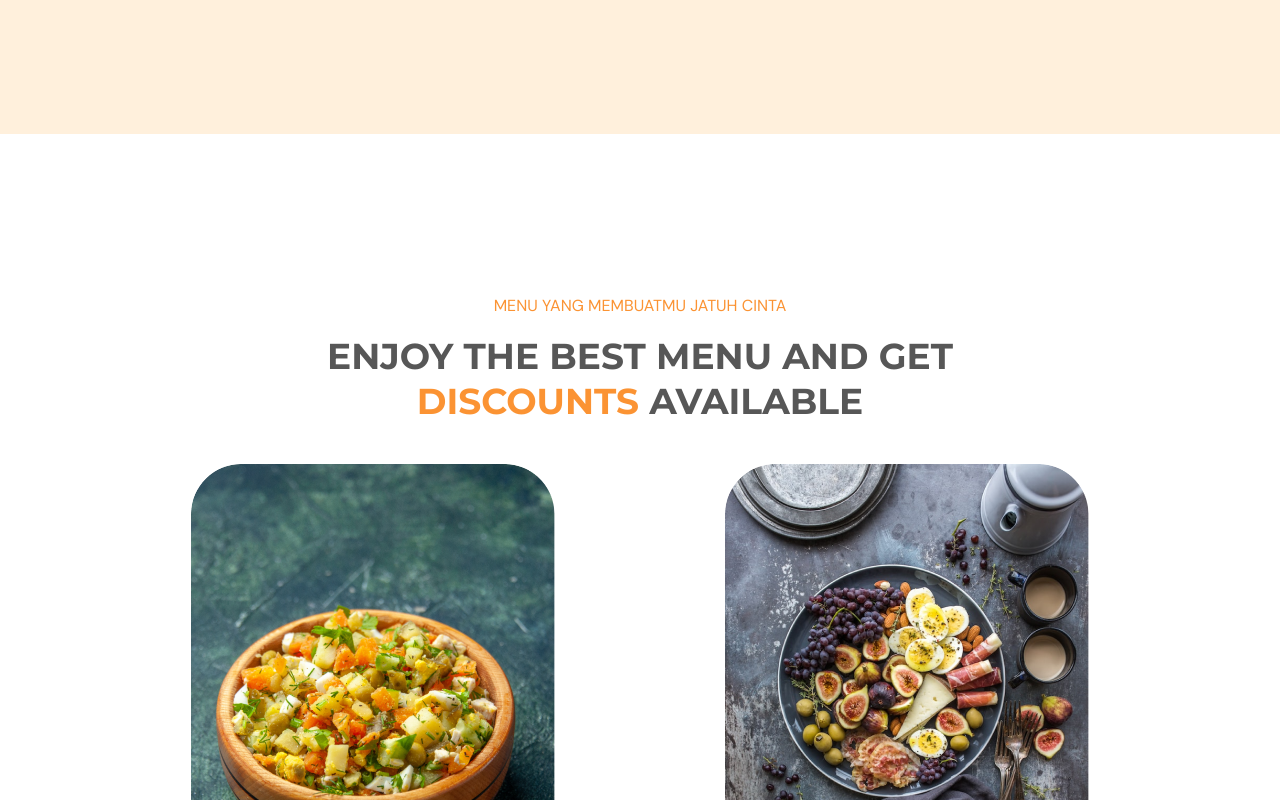
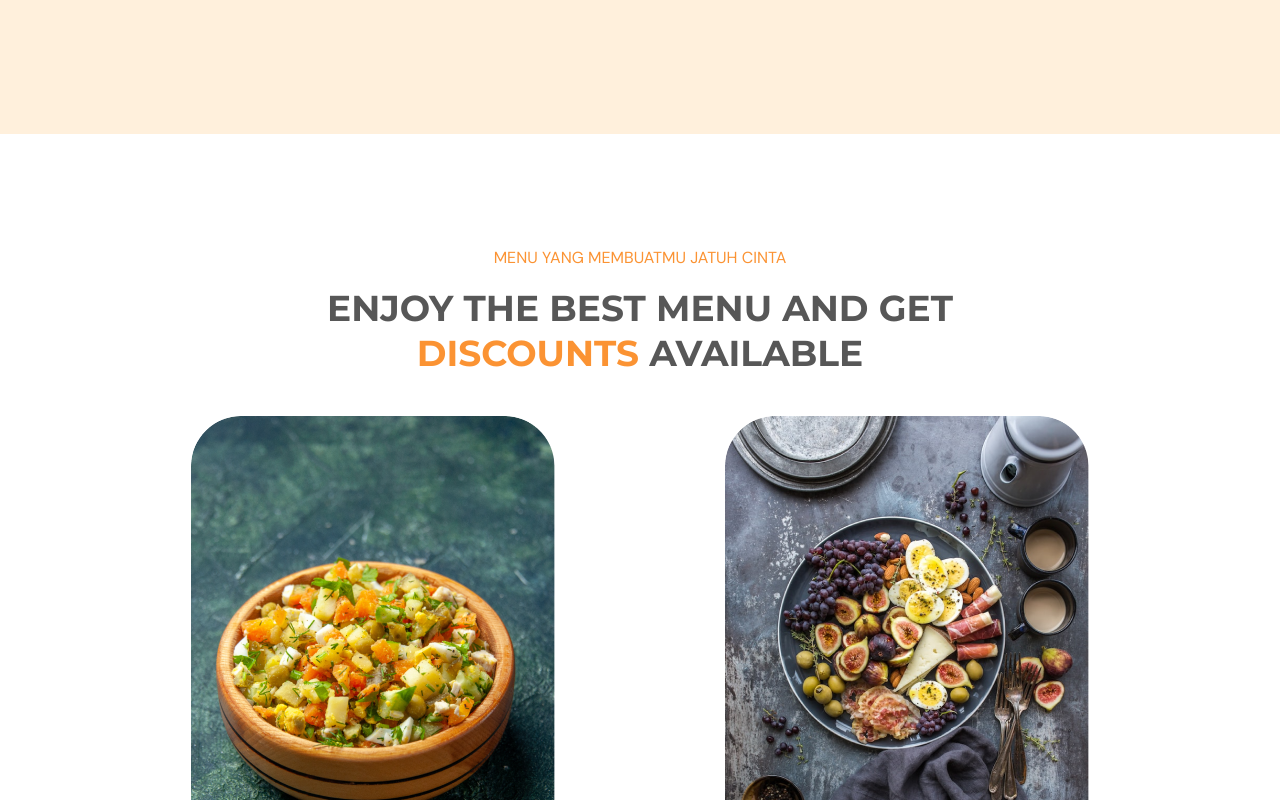
Before and after one commit to usykDev/jez-salad, a React (Vite) app: page / in a window 1280 px wide. Shown: the part 3960-4760 px from the top of the page. Built offline with nearby package versions, Linux system fonts and the light colour scheme.

Commit message:
gap fixed

```diff
--- a/src/scenes/offers/index.tsx
+++ b/src/scenes/offers/index.tsx
@@ -95,11 +95,11 @@ const Offers = ({ setSelectedPage }: Props) => {
   }, []);
 
   return (
-    <section id="offers" className="mx-auto min-h-full w-5/6 pt-40 md:pt-20">
+    <section id="offers" className="mx-auto min-h-full w-5/6 pt-28">
       <motion.div onViewportEnter={() => setSelectedPage(SelectedPage.Offers)}>
         {/* Header */}
         <motion.div
-          className="mb-10 md:my-10"
+          className="mb-10 "
           initial="hidden"
           whileInView="visible"
           viewport={{ once: true, amount: 0.5 }}
--- a/src/scenes/reviews/index.tsx
+++ b/src/scenes/reviews/index.tsx
@@ -63,9 +63,9 @@ const Reviews = ({ setSelectedPage }: Props) => {
   const isAboveSmallScreens = useMediaQuery("(min-width: 683px)");
 
   return (
-    <section id="reviews" className="min-h-screen w-full pt-8 md:py-40">
+    <section id="reviews" className="min-h-screen w-full pt-8 ">
       <motion.div
-        className="min-h-[800px] bg-primary-100 py-24 md:py-20"
+        className="md:py-18 min-h-[800px] bg-primary-100 py-24"
         onViewportEnter={() => setSelectedPage(SelectedPage.Reviews)}
       >
         <motion.div
```
